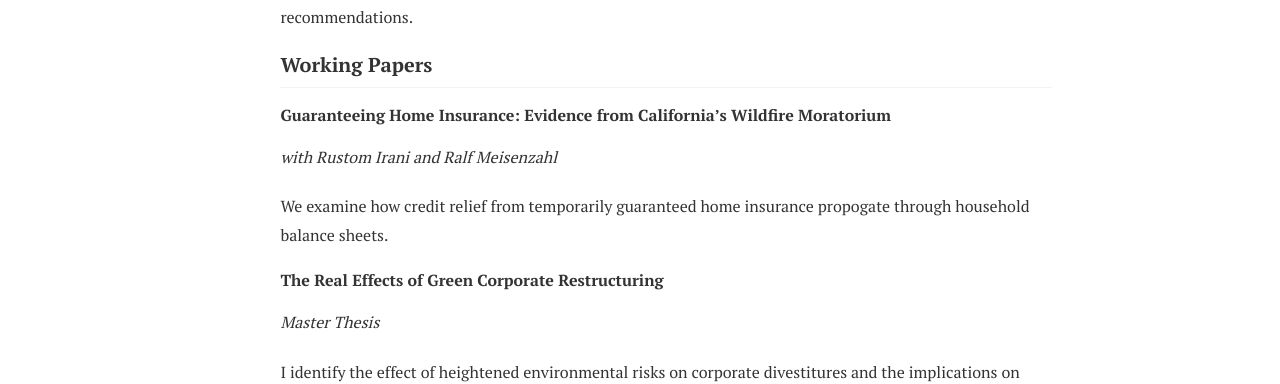
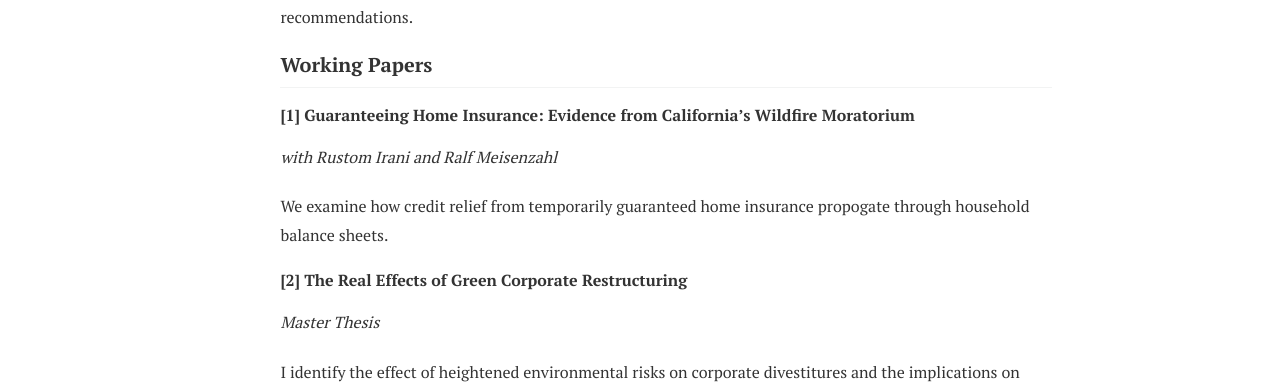
Before and after one commit to JehoonChung/jehoonchung.github.io, a Jekyll site: the page built from _research/research.md, in a window 1280 px wide and 1161 px high. Shown: the part 348-732 px from the top of the window. Built offline with Jekyll 4.4.1, drawn with Linux system fonts in a browser that asks for light colours.

Commit message:
Update research.md

```diff
--- a/_research/research.md
+++ b/_research/research.md
@@ -12,12 +12,12 @@ I position my research in structured reduced-form empirical work, combining rich
 
 ## Working Papers
 
-### Guaranteeing Home Insurance: Evidence from California’s Wildfire Moratorium
+### [1] Guaranteeing Home Insurance: Evidence from California’s Wildfire Moratorium
 *with Rustom Irani and Ralf Meisenzahl*
 
 We examine how credit relief from temporarily guaranteed home insurance propogate through household balance sheets.
 
-### The Real Effects of Green Corporate Restructuring
+### [2] The Real Effects of Green Corporate Restructuring
 *Master Thesis*
 
 I identify the effect of heightened environmental risks on corporate divestitures and the implications on firm value and local sustainability.
```
